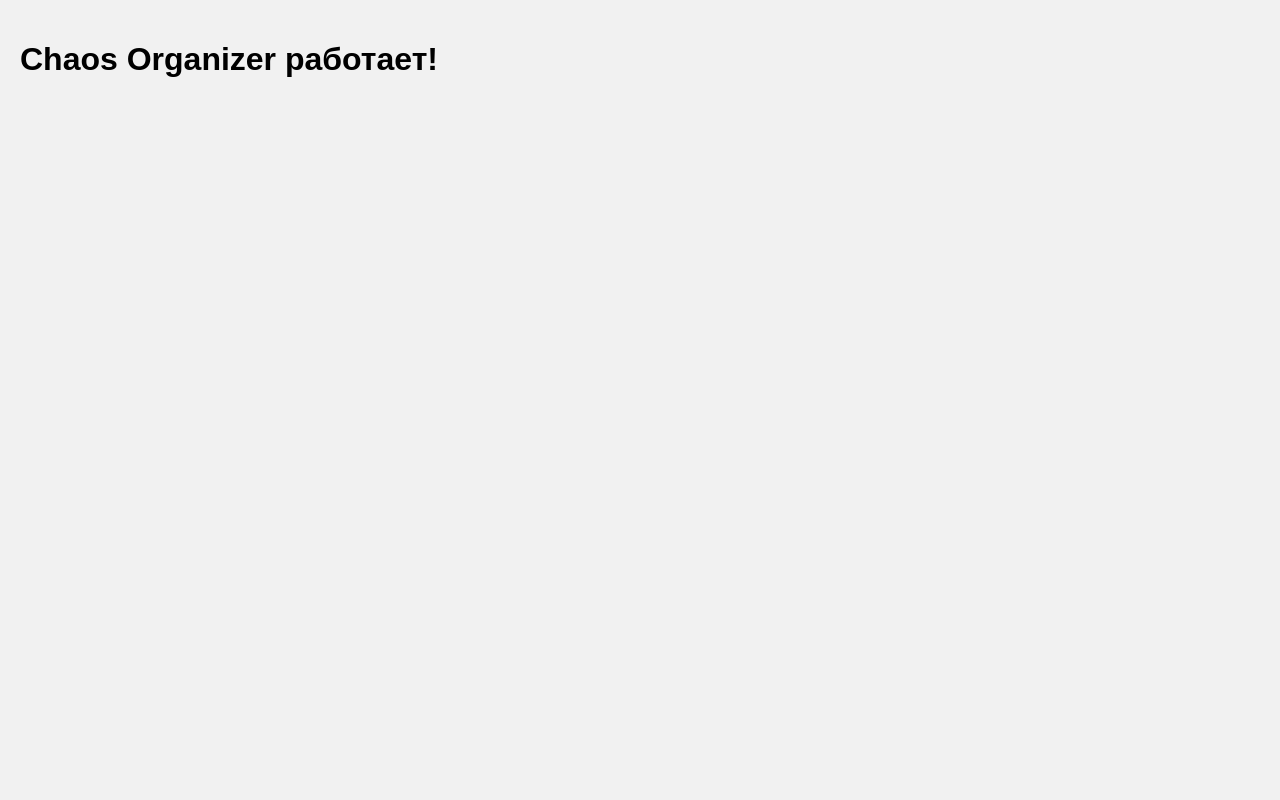
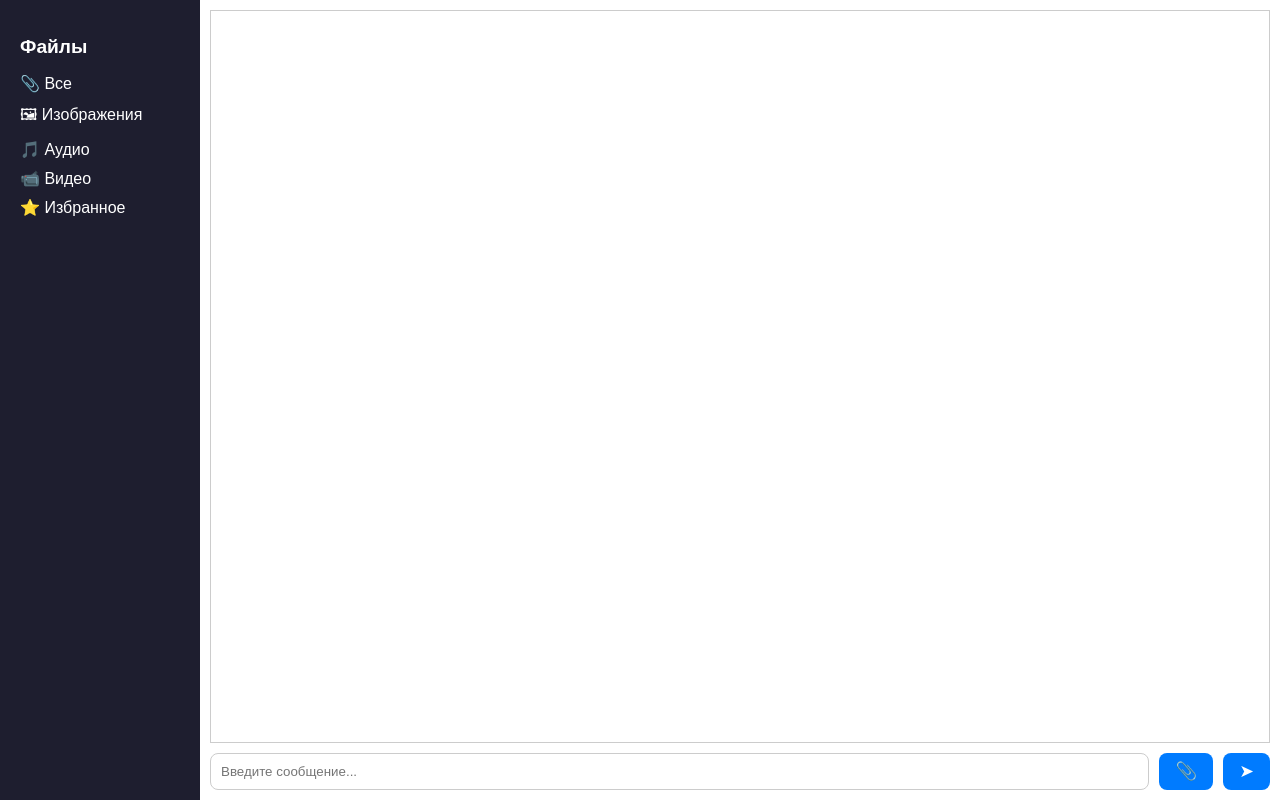
Before and after one commit to nikitaSB01/ChaosOrganiz-front, a website built with webpack: page src/index.html in a window 1280 px wide. Built offline with nearby package versions, Linux system fonts and the light colour scheme.

Commit message:
стили к чату, заглушка выбора файлов

```diff
--- a/src/css/style.css
+++ b/src/css/style.css
@@ -1,9 +1,89 @@
+* {
+    box-sizing: border-box;
+}
+
 body {
     margin: 0;
     font-family: sans-serif;
-    background: #f1f1f1;
+    background-color: #f5f5f5;
 }
 
-#app {
+.container {
+    display: flex;
+    height: 100vh;
+}
+
+.sidebar {
+    width: 200px;
+    background-color: #1e1e2f;
+    color: white;
     padding: 20px;
 }
+
+.sidebar h2 {
+    font-size: 1.2rem;
+    margin-bottom: 10px;
+}
+
+.sidebar ul {
+    list-style: none;
+    padding: 0;
+}
+
+.sidebar li {
+    margin: 10px 0;
+    cursor: pointer;
+}
+
+.chat {
+    flex: 1;
+    display: flex;
+    flex-direction: column;
+    padding: 10px;
+    background-color: #ffffff;
+}
+
+.messages {
+    flex-grow: 1;
+    overflow-y: auto;
+    padding: 10px;
+    border: 1px solid #ccc;
+    margin-bottom: 10px;
+    display: flex;
+    flex-direction: column;
+}
+
+.message {
+    margin-bottom: 10px;
+    padding: 8px;
+    border-radius: 8px;
+    max-width: 60%;
+    background-color: #e1f3ff;
+}
+
+.message.self {
+    background-color: #d4edda;
+    align-self: flex-end;
+}
+
+.input-form {
+    display: flex;
+    gap: 10px;
+}
+
+.input-form input[type="text"] {
+    flex-grow: 1;
+    padding: 10px;
+    border-radius: 8px;
+    border: 1px solid #ccc;
+}
+
+.input-form button {
+    padding: 0 16px;
+    border: none;
+    border-radius: 8px;
+    background-color: #007bff;
+    color: white;
+    font-size: 1.1rem;
+    cursor: pointer;
+}
--- a/src/index.html
+++ b/src/index.html
@@ -1,11 +1,36 @@
 <!DOCTYPE html>
-<html lang="en">
+<html lang="ru">
   <head>
     <meta charset="UTF-8" />
     <meta name="viewport" content="width=device-width, initial-scale=1.0" />
     <title>Chaos Organizer</title>
   </head>
   <body>
-    <div id="app"></div>
+    <div class="container">
+      <aside class="sidebar">
+        <h2>Файлы</h2>
+        <ul>
+          <li><span>📎</span> Все</li>
+          <li><span>🖼</span> Изображения</li>
+          <li><span>🎵</span> Аудио</li>
+          <li><span>📹</span> Видео</li>
+          <li><span>⭐</span> Избранное</li>
+        </ul>
+      </aside>
+      <main class="chat">
+        <div class="messages" id="messages"></div>
+        <form class="input-form" id="message-form">
+          <input
+            type="text"
+            id="message-input"
+            placeholder="Введите сообщение..."
+            autocomplete="off"
+          />
+          <input type="file" id="file-input" hidden />
+          <button type="button" id="attach-btn">📎</button>
+          <button type="submit">➤</button>
+        </form>
+      </main>
+    </div>
   </body>
 </html>
--- a/src/js/app.js
+++ b/src/js/app.js
@@ -1,4 +1,32 @@
 import "../css/style.css";
 
-const app = document.getElementById("app");
-app.innerHTML = "<h1>Chaos Organizer работает!</h1>";
+const form = document.getElementById("message-form");
+const input = document.getElementById("message-input");
+const messages = document.getElementById("messages");
+const attachBtn = document.getElementById("attach-btn");
+const fileInput = document.getElementById("file-input");
+
+// Добавление сообщения
+function addMessage(text, isSelf = false) {
+  const msg = document.createElement("div");
+  msg.classList.add("message");
+  if (isSelf) msg.classList.add("self");
+  msg.textContent = text;
+  messages.appendChild(msg);
+  messages.scrollTop = messages.scrollHeight;
+}
+
+// Обработка отправки текста
+form.addEventListener("submit", (e) => {
+  e.preventDefault();
+  const text = input.value.trim();
+  if (text) {
+    addMessage(text, true);
+    input.value = "";
+  }
+});
+
+// Прикрепление файла (эмуляция клика по скрытому input)
+attachBtn.addEventListener("click", () => {
+  fileInput.click();
+});
```
